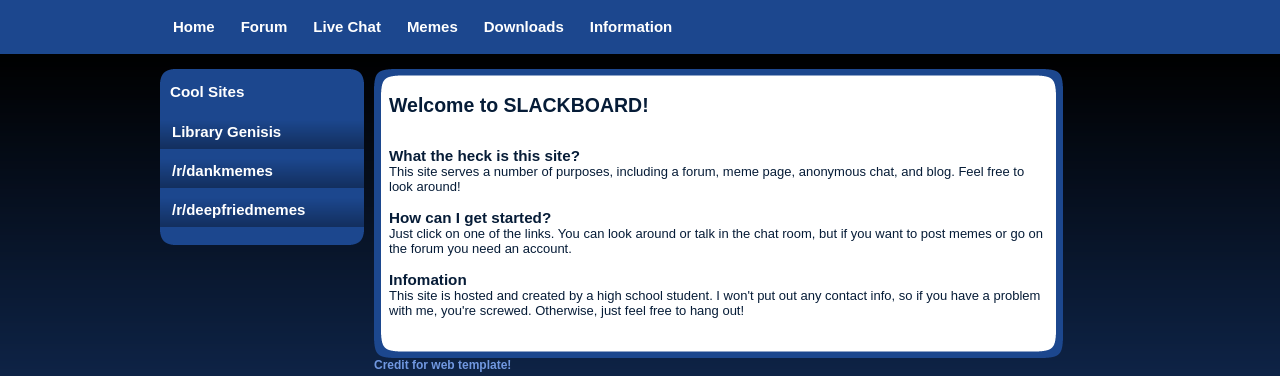
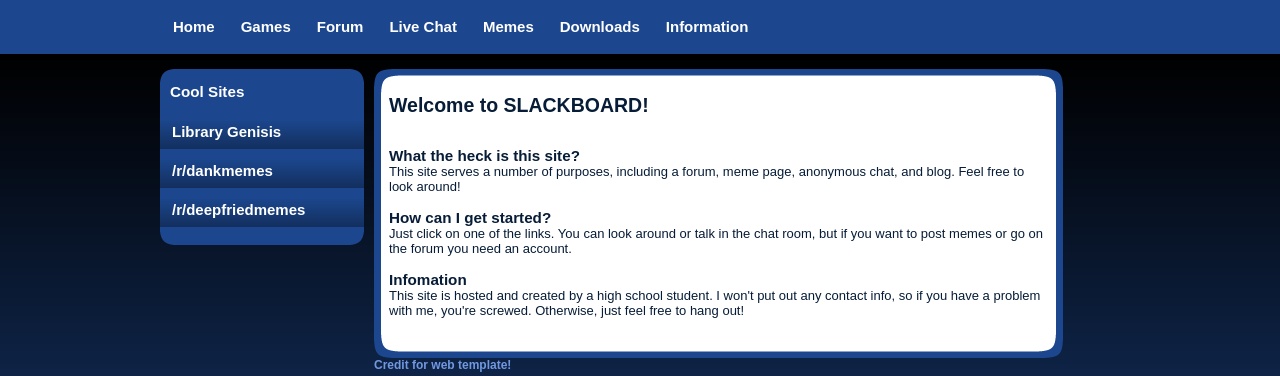
Before and after one commit to RazeLighter777/PersonalWebServer, a PHP site: page / in a window 1280 px wide. Shown: the part 85-461 px from the top of the page. Run offline with PHP 8.4, Linux system fonts and the light colour scheme.

Commit message:
added games link on main page

```diff
--- a/index.php
+++ b/index.php
@@ -16,7 +16,8 @@
 
         <div id="menu">
         	<ul>
-            	<li class="menuitem"><a href="index.php">Home</a></li>
+		<li class="menuitem"><a href="index.php">Home</a></li>
+		<li class="menuitem"><a href="games.php">Games</a></li>
                 <li class="menuitem"><a href="forum.php">Forum</a></li>
                 <li class="menuitem"><a href="chat.php">Live Chat</a></li>
                 <li class="menuitem"><a href="memes.php">Memes</a></li>
```
